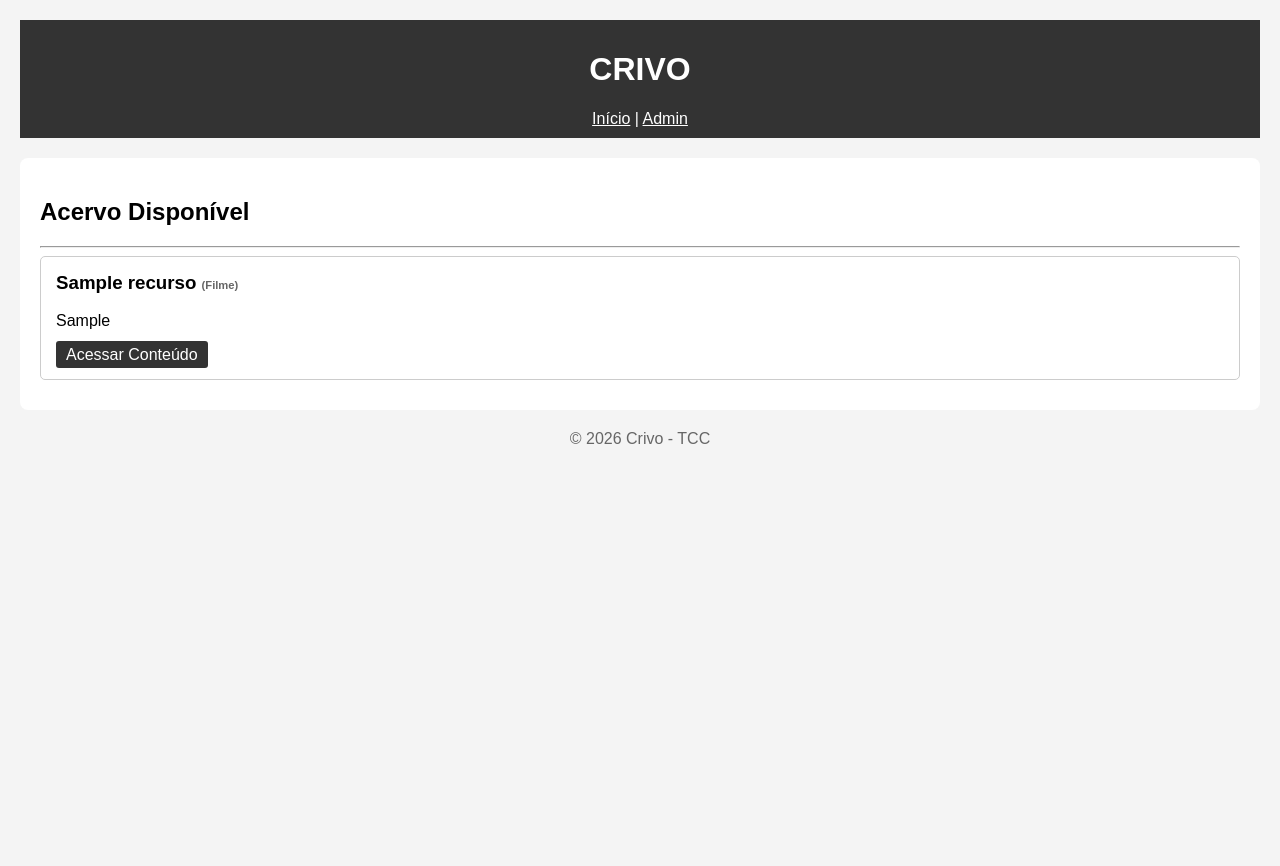
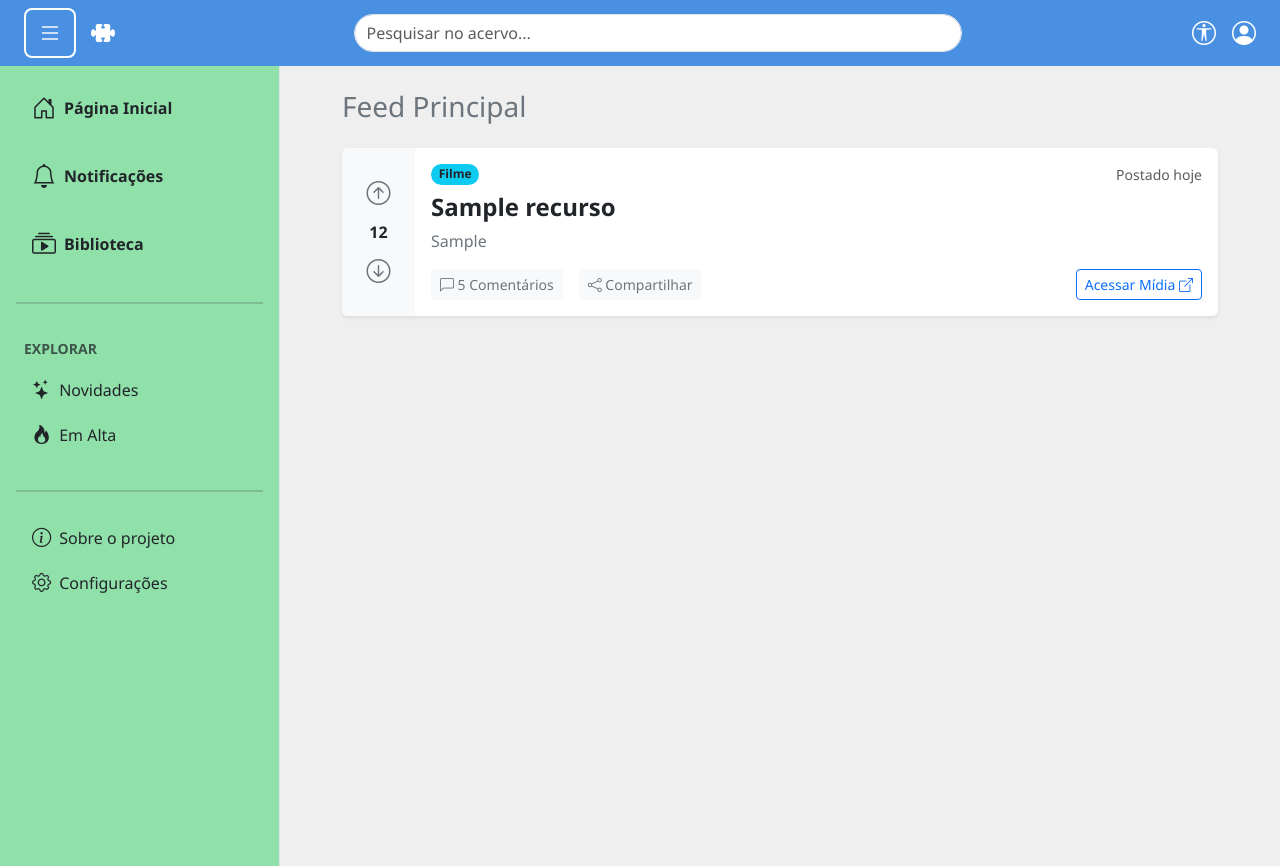
Before and after one commit to romulo-mc/TCC-Crivo, a Django app: page / in a window 1280 px wide. Before the commit the page ends 444 px from the top, so only its background shows below. Run offline with Django 5.2, Linux system fonts and the light colour scheme; tables that the repository leaves empty hold one stand-in row (values such as "Sample post").

Commit message:
feat(frontend): adicionar sidebar e layout inicial do projeto

```diff
--- a/core/models.py
+++ b/core/models.py
@@ -1,7 +1,7 @@
 from django.db import models
 
 class Recurso(models.Model):
-    # Opções para o campo 'tipo' (O que vai aparecer no dropdown)
+    # Opções para o campo 'tipo'
     TIPO_CHOICES = [
         ('FILME', 'Filme'),
         ('SERIE', 'Série'),
@@ -22,17 +22,17 @@ class Recurso(models.Model):
     # Conteúdo
     link_acesso = models.URLField("Link para acessar (Netflix, PDF, YouTube)", blank=True, null=True)
 
-    # Imagem (Usaremos URL por enquanto para não complicar com upload de arquivos agora)
+    # Imagem
     url_capa = models.URLField("URL da Imagem de Capa", blank=True, null=True)
 
-    # Auditoria (Para saber quando foi criado)
+    # Auditoria
     criado_em = models.DateTimeField(auto_now_add=True)
     atualizado_em = models.DateTimeField(auto_now=True)
 
     class Meta:
         verbose_name = "Recurso"
         verbose_name_plural = "Recursos do Acervo"
-        ordering = ['-criado_em'] # Mostra os mais recentes primeiro
+        ordering = ['-criado_em']
 
     def __str__(self):
         return f"{self.titulo} ({self.get_tipo_display()})"
--- a/templates/base.html
+++ b/templates/base.html
@@ -4,30 +4,121 @@
     <meta charset="UTF-8">
     <meta name="viewport" content="width=device-width, initial-scale=1.0">
     <title>Crivo - Acervo Anticapacitista</title>
-    <style>
-        body { font-family: sans-serif; margin: 0; padding: 20px; background-color: #f4f4f4; }
-        header { background: #333; color: #fff; padding: 10px; text-align: center; }
-        main { background: #fff; padding: 20px; margin-top: 20px; border-radius: 8px; }
+    <link href="https://cdn.jsdelivr.net/npm/bootstrap@5.3.0/dist/css/bootstrap.min.css" rel="stylesheet">
+    <link rel="stylesheet" href="https://cdn.jsdelivr.net/npm/bootstrap-icons@1.10.5/font/bootstrap-icons.css">
+<style>
+        body {
+            background-color: #EFEFEF;
+            font-family: 'Segoe UI', sans-serif;
+            overflow-x: hidden;
+        }
+
+        /* A Top Bar já é sticky-top, mas vamos garantir o z-index alto */
+        .navbar-crivo {
+            background-color: #4A90E2;
+            z-index: 1040; /* Fica acima de tudo */
+        }
+
+        /* --- ESTILO DA SIDEBAR FIXA --- */
+        #sidebar-wrapper {
+            transition: all 0.3s ease;
+            width: 280px;
+            overflow: hidden;
+
+            /* A MÁGICA ACONTECE AQUI: */
+            position: sticky;
+            top: 56px; /* Altura exata da navbar (para colar nela) */
+            height: calc(100vh - 56px); /* Ocupa exatamente o resto da tela */
+            overflow-y: auto; /* Se o menu for gigante, só ele rola */
+            z-index: 1000;
+        }
+
+        /* Sidebar Fechada (Mini) */
+        #sidebar-wrapper.toggled {
+            width: 80px;
+        }
+
+        #sidebar-wrapper.toggled .link-text {
+            display: none !important;
+        }
+
+        #sidebar-wrapper.toggled .nav-link {
+            justify-content: center;
+            padding-left: 0;
+            padding-right: 0;
+        }
+
+        #sidebar-wrapper.toggled small {
+            display: none;
+        }
+
+        /* Botão Menu */
+        .btn-menu-acessivel {
+            background: transparent;
+            border: 2px solid white;
+            color: white;
+            font-size: 1.5rem;
+            padding: 5px 12px;
+            border-radius: 8px;
+            margin-right: 15px;
+            cursor: pointer;
+        }
+        .btn-menu-acessivel:focus {
+            outline: 4px solid #FFB684;
+            box-shadow: 0 0 10px black;
+        }
     </style>
 </head>
 <body>
 
-    <header>
-        <h1>CRIVO</h1>
-        <nav>
-            <a href="/" style="color: white;">Início</a> |
-            <a href="/admin" style="color: white;">Admin</a>
-        </nav>
-    </header>
+    <nav class="navbar navbar-expand-lg navbar-crivo navbar-dark sticky-top">
+        <div class="container-fluid px-4">
 
-    <main>
-        {% block content %}
-        {% endblock %}
-    </main>
+            <button class="btn-menu-acessivel" id="menu-toggle" aria-label="Abrir ou fechar menu lateral" aria-expanded="true">
+                <i class="bi bi-list"></i>
+            </button>
 
-    <footer style="text-align: center; margin-top: 20px; color: #666;">
-        <p>&copy; 2026 Crivo - TCC</p>
-    </footer>
+            <a class="navbar-brand" href="{% url 'home' %}">
+                <i class="bi bi-puzzle-fill" style="font-size: 1.5rem;"></i>
+            </a>
 
+            <form class="d-flex mx-auto" style="width: 50%;">
+                <input class="form-control me-2 rounded-pill" type="search" placeholder="Pesquisar no acervo..." aria-label="Search">
+            </form>
+
+            <div class="d-flex align-items-center gap-3">
+                <a href="#" class="text-white"><i class="bi bi-universal-access-circle fs-4"></i></a>
+                <a href="#" class="text-white"><i class="bi bi-person-circle fs-4"></i></a>
+            </div>
+        </div>
+    </nav>
+
+    <div class="container-fluid p-0">
+        <div class="d-flex" id="wrapper"> {% block sidebar %}
+            {% endblock %}
+
+            <main class="flex-grow-1 p-4">
+                {% block content %}
+                {% endblock %}
+            </main>
+
+        </div>
+    </div>
+
+    <script src="https://cdn.jsdelivr.net/npm/bootstrap@5.3.0/dist/js/bootstrap.bundle.min.js"></script>
+
+    <script>
+        const toggleButton = document.getElementById("menu-toggle");
+        const sidebar = document.getElementById("sidebar-wrapper");
+
+        toggleButton.onclick = function() {
+            // Adiciona ou remove a classe que esconde a sidebar
+            sidebar.classList.toggle("toggled");
+
+            // Acessibilidade: Avisa aos leitores de tela se está aberto ou fechado
+            const isClosed = sidebar.classList.contains("toggled");
+            toggleButton.setAttribute("aria-expanded", !isClosed);
+        };
+    </script>
 </body>
 </html>
--- a/templates/index.html
+++ b/templates/index.html
@@ -1,30 +1,59 @@
 {% extends 'base.html' %}
 
+{% block sidebar %}
+    {% include 'sidebar.html' %}
+{% endblock %}
+
 {% block content %}
-    <h2>Acervo Disponível</h2>
-    <hr>
+    <div class="container" style="max-width: 900px;">
 
-    <div class="lista-recursos">
+        <h3 class="mb-4 text-secondary">Feed Principal</h3>
+
         {% for recurso in recursos %}
+        <div class="card mb-3 shadow-sm border-0">
+            <div class="card-body p-0">
+                <div class="row g-0">
 
-            <div style="border: 1px solid #ccc; padding: 15px; margin-bottom: 10px; border-radius: 5px;">
-                <h3 style="margin-top: 0;">
-                    {{ recurso.titulo }}
-                    <small style="font-size: 0.6em; color: #666;">({{ recurso.get_tipo_display }})</small>
-                </h3>
+                    <div class="col-1 d-flex flex-column align-items-center justify-content-center p-2 bg-light rounded-start">
+                        <button class="btn btn-sm text-secondary"><i class="bi bi-arrow-up-circle fs-4"></i></button>
+                        <span class="fw-bold my-1">12</span> <button class="btn btn-sm text-secondary"><i class="bi bi-arrow-down-circle fs-4"></i></button>
+                    </div>
 
-                <p>{{ recurso.sinopse }}</p>
+                    <div class="col-11 p-3">
+                        <div class="d-flex justify-content-between mb-2">
+                            <span class="badge rounded-pill bg-info text-dark">{{ recurso.get_tipo_display }}</span>
+                            <small class="text-muted">Postado hoje</small>
+                        </div>
 
-                {% if recurso.link_acesso %}
-                    <a href="{{ recurso.link_acesso }}" target="_blank" style="background: #333; color: white; padding: 5px 10px; text-decoration: none; border-radius: 3px;">
-                        Acessar Conteúdo
-                    </a>
-                {% endif %}
+                        <h4 class="card-title fw-bold">
+                            <a href="#" class="text-decoration-none text-dark">{{ recurso.titulo }}</a>
+                        </h4>
+
+                        <p class="card-text text-secondary">{{ recurso.sinopse|truncatewords:30 }}</p>
+
+                        <div class="d-flex gap-3 mt-3">
+                            <button class="btn btn-sm btn-light text-secondary">
+                                <i class="bi bi-chat-left"></i> 5 Comentários
+                            </button>
+                            <button class="btn btn-sm btn-light text-secondary">
+                                <i class="bi bi-share"></i> Compartilhar
+                            </button>
+                            {% if recurso.link_acesso %}
+                            <a href="{{ recurso.link_acesso }}" target="_blank" class="btn btn-sm btn-outline-primary ms-auto">
+                                Acessar Mídia <i class="bi bi-box-arrow-up-right"></i>
+                            </a>
+                            {% endif %}
+                        </div>
+                    </div>
+
+                </div>
             </div>
+        </div>
+        {% empty %}
+            <div class="alert alert-warning">
+                Nenhum post encontrado. Cadastre algo no Admin!
+            </div>
+        {% endfor %}
 
-        {% empty %}
-            <p>Nenhum item cadastrado no acervo ainda.</p>
-        {% endfor %}
     </div>
-
 {% endblock %}
--- /dev/null
+++ b/templates/sidebar.html
@@ -0,0 +1,53 @@
+<div id="sidebar-wrapper" class="d-flex flex-column flex-shrink-0 p-3 bg-light border-end" style="background-color: #90E0AA !important; min-height: 100vh;">
+
+    <ul class="nav nav-pills flex-column mb-auto">
+
+        <li class="nav-item mb-3">
+            <a href="{% url 'home' %}" class="nav-link d-flex align-items-center gap-2 text-dark fw-bold" aria-current="page" title="Página Inicial">
+                <i class="bi bi-house-door" style="font-size: 1.5rem;"></i>
+                <span class="link-text">Página Inicial</span> </a>
+        </li>
+
+        <li class="nav-item mb-3">
+            <a href="#" class="nav-link d-flex align-items-center gap-2 text-dark fw-bold" title="Notificações">
+                <i class="bi bi-bell" style="font-size: 1.5rem;"></i>
+                <span class="link-text">Notificações</span> </a>
+        </li>
+
+        <li class="nav-item mb-3">
+            <a href="#" class="nav-link d-flex align-items-center gap-2 text-dark fw-bold" title="Biblioteca">
+                <i class="bi bi-collection-play" style="font-size: 1.5rem;"></i>
+                <span class="link-text">Biblioteca</span> </a>
+        </li>
+
+        <hr style="border-top: 2px solid #333; opacity: 0.2;">
+
+        <div class="mt-3 mb-3">
+            <small class="text-uppercase text-muted fw-bold ms-2 link-text">Explorar</small>
+
+            <a href="#" class="nav-link d-flex align-items-center gap-2 text-dark mt-2" title="Novidades">
+                <i class="bi bi-stars" style="font-size: 1.2rem;"></i>
+                <span class="link-text">Novidades</span>
+            </a>
+            <a href="#" class="nav-link d-flex align-items-center gap-2 text-dark" title="Em Alta">
+                <i class="bi bi-fire" style="font-size: 1.2rem;"></i>
+                <span class="link-text">Em Alta</span>
+            </a>
+        </div>
+
+        <hr style="border-top: 2px solid #333; opacity: 0.2;">
+
+        <li class="nav-item mt-2">
+            <a href="#" class="nav-link d-flex align-items-center gap-2 text-dark" title="Sobre">
+                <i class="bi bi-info-circle" style="font-size: 1.2rem;"></i>
+                <span class="link-text">Sobre o projeto</span>
+            </a>
+        </li>
+        <li class="nav-item">
+            <a href="#" class="nav-link d-flex align-items-center gap-2 text-dark" title="Configurações">
+                <i class="bi bi-gear" style="font-size: 1.2rem;"></i>
+                <span class="link-text">Configurações</span>
+            </a>
+        </li>
+    </ul>
+</div>
```
